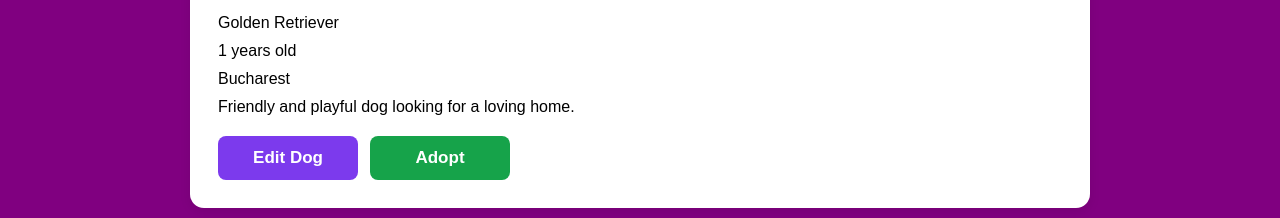
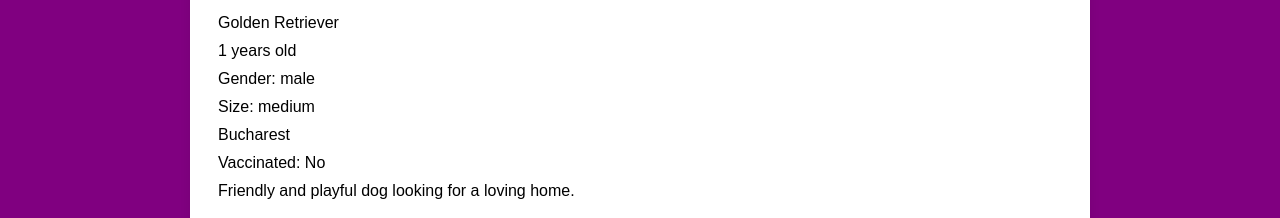
Before and after one commit to ClaudiuCiuca/PawAdopt, a React (Vite) app: page /dogs/1 in a window 1280 px wide. Shown: the part 663-881 px from the top of the page. Built offline with nearby package versions, Linux system fonts and the light colour scheme; data requests are answered from the project's data file.

Commit message:
Showing full dog details

```diff
--- a/src/pages/AddDog.tsx
+++ b/src/pages/AddDog.tsx
@@ -18,7 +18,7 @@ const navigate = useNavigate();
   const [size, setSize] = useState("");
 
 
-  const handleSubmit = async (event: React.FormEvent) => {
+  const handleSubmit = async (event: React.SubmitEvent) => {
     event.preventDefault();
 
       if(
--- a/src/pages/DogDetails.tsx
+++ b/src/pages/DogDetails.tsx
@@ -71,7 +71,10 @@ const handleDelete = async () => {
 
       <p>{dog.breed}</p>
       <p>{dog.age} years old</p>
+      <p>Gender: {dog.gender}</p>
+      <p>Size: {dog.size}</p>
       <p>{dog.location}</p>
+      <p>Vaccinated:{dog.vaccinated ? " Yes" : " No"}</p>
       <p>{dog.description}</p>
       <div className="dog-actions">
         <Link to={`/dogs/${dog.id}/edit`}>Edit Dog</Link>
--- a/src/pages/EditDog.tsx
+++ b/src/pages/EditDog.tsx
@@ -48,7 +48,7 @@ const { id } = useParams();
     fetchDog();
   }, [id]);
 
-  const handleSubmit = async (event: any) => {
+  const handleSubmit = async ( event: React.SubmitEvent) => {
     event.preventDefault();
 
         if(
--- a/src/pages/Profile.tsx
+++ b/src/pages/Profile.tsx
@@ -19,7 +19,7 @@ function Profile() {
             user?.email || ""
         );
 
-        const handleSubmit = async (event: React.FormEvent) => {
+        const handleSubmit = async (event: React.SubmitEvent) => {
             event.preventDefault();
             if (!firstName || !lastName || !email) {
                 setError("Please fill in all fields");
```
